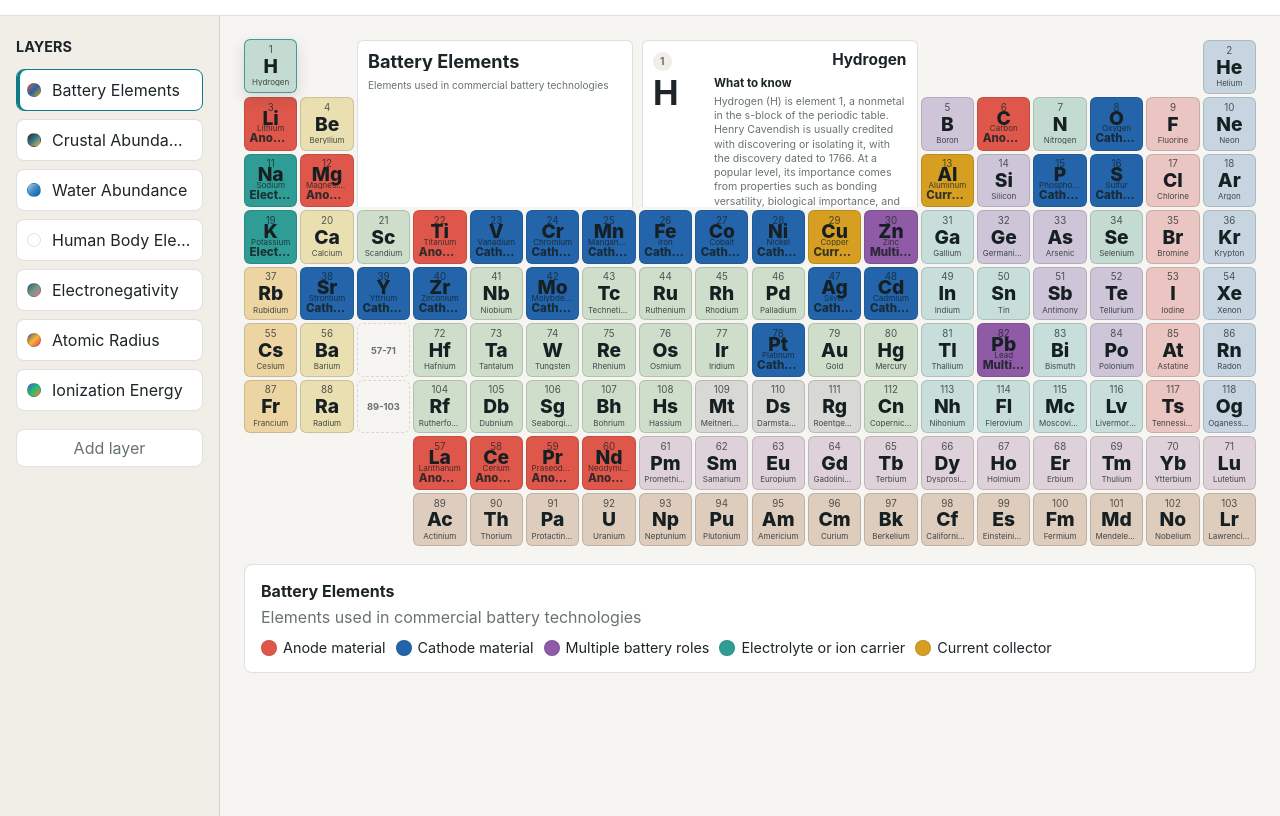
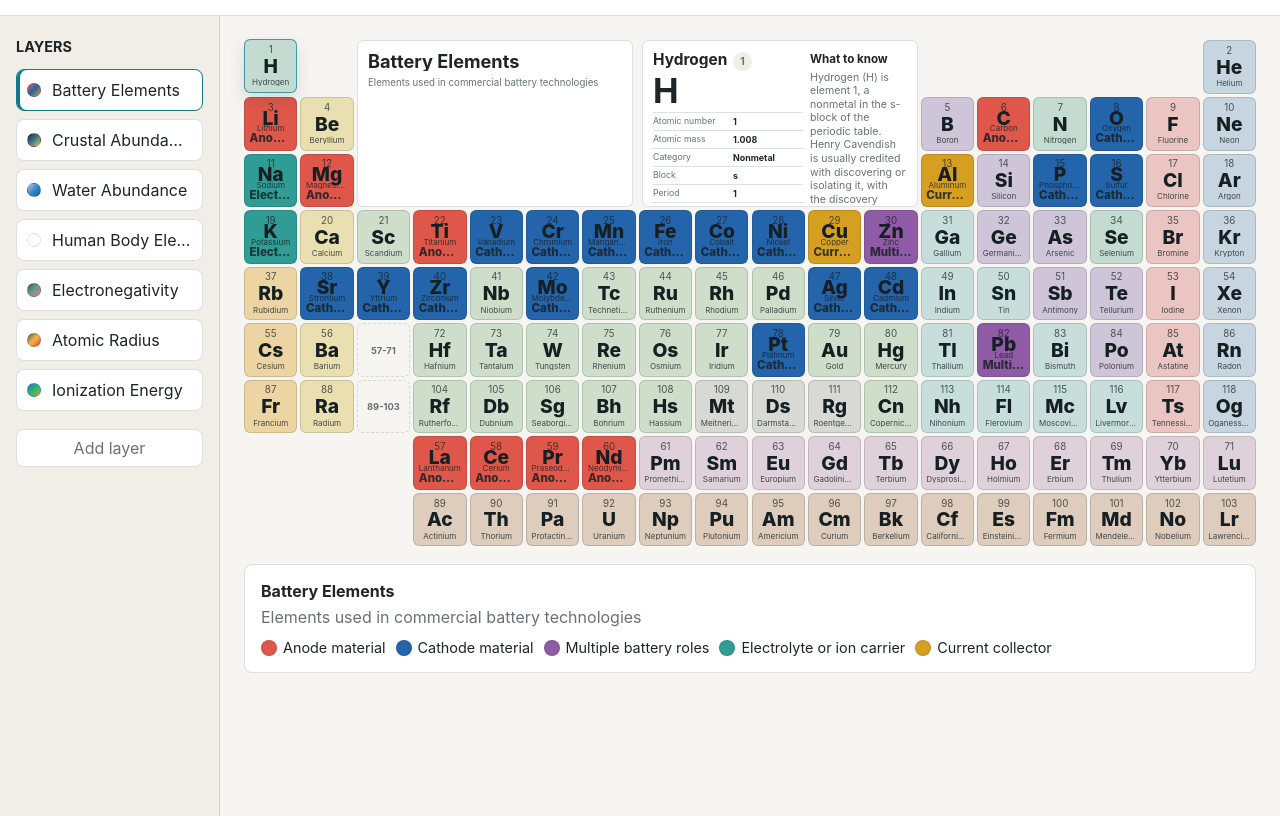
Before and after one commit to heinsaar/qimia, a website built with Vite: page index.html in a window 1280 px wide. Shown: the part 73-889 px from the top of the page. Built offline with nearby package versions, Linux system fonts and the light colour scheme.

Commit message:
Reflow inset panels above table cells
Keep layer context and detail panels constrained inside the table inset. Move the element name to the top-left with the atomic number beside it, place symbol and property rows below, and keep the explanatory story in the right column. Add Playwright geometry checks for the new layout and panel bounds.

```diff
--- a/src/ElementDetail.ts
+++ b/src/ElementDetail.ts
@@ -50,8 +50,10 @@ export class ElementDetail {
     this.container.innerHTML = `
       <aside class="detail-panel is-open" data-testid="element-detail" aria-label="${this.i18n.t('app.elementDetail')}">
         <div class="detail-heading">
-          <span class="detail-number">${element.atomicNumber}</span>
-          <h2 data-testid="detail-name">${name}</h2>
+          <div class="detail-title-row">
+            <h2 data-testid="detail-name">${name}</h2>
+            <span class="detail-number">${element.atomicNumber}</span>
+          </div>
           <strong data-testid="detail-symbol">${element.symbol}</strong>
         </div>
         <section class="detail-story">
--- a/src/style.css
+++ b/src/style.css
@@ -452,17 +452,22 @@ h1 {
 .table-inset {
   display: grid;
   grid-template-columns: minmax(0, 1fr) minmax(0, 1fr);
+  grid-template-rows: minmax(0, 1fr);
   gap: clamp(8px, 0.72vw, 14px);
   align-self: stretch;
   height: 100%;
+  min-height: 0;
+  overflow: hidden;
 }
 
 .layer-context-panel,
 .detail-panel {
   display: grid;
-  gap: clamp(10px, 0.9vw, 18px);
+  align-self: stretch;
+  gap: clamp(8px, 0.72vw, 14px);
   width: 100%;
   height: 100%;
+  max-height: 100%;
   min-width: 0;
   min-height: 0;
   padding: clamp(8px, 0.8vw, 16px);
@@ -477,6 +482,7 @@ h1 {
   grid-template-columns: minmax(54px, 0.35fr) minmax(0, 1fr);
   align-content: start;
   align-items: start;
+  overflow: hidden;
 }
 
 .layer-context-panel:not(.is-human-body) {
@@ -489,7 +495,7 @@ h1 {
 
 .layer-context-content {
   display: grid;
-  gap: 8px;
+  gap: 6px;
   min-width: 0;
 }
 
@@ -504,8 +510,8 @@ h1 {
 .layer-context-content p {
   margin: 0;
   color: var(--color-muted);
-  font-size: clamp(0.58rem, 0.44rem + 0.24vw, 0.8rem);
-  line-height: 1.35;
+  font-size: clamp(0.56rem, 0.43rem + 0.22vw, 0.76rem);
+  line-height: 1.25;
 }
 
 .layer-context-key,
@@ -606,36 +612,40 @@ h1 {
 }
 
 .detail-panel {
-  grid-template-columns: minmax(52px, 0.28fr) minmax(0, 1fr);
-  grid-template-rows: auto auto minmax(0, 1fr);
+  grid-template-columns: minmax(150px, 0.82fr) minmax(0, 1.18fr);
+  grid-template-rows: auto minmax(0, 1fr);
   align-content: start;
   column-gap: clamp(6px, 0.55vw, 10px);
-  row-gap: 5px;
+  row-gap: 4px;
+  overflow: hidden;
 }
 
 .detail-heading {
-  display: contents;
+  display: grid;
+  grid-column: 1;
+  grid-row: 1;
+  align-content: start;
+  gap: 3px;
+  min-width: 0;
+}
+
+.detail-title-row {
+  display: flex;
+  align-items: baseline;
+  gap: 6px;
+  min-width: 0;
 }
 
 .detail-heading h2 {
-  grid-column: 2;
-  grid-row: 1;
-  justify-self: end;
-  align-self: start;
-  max-width: 100%;
   margin: 0;
   overflow: hidden;
   font-size: clamp(0.78rem, 0.5rem + 0.58vw, 1.2rem);
   line-height: 1.05;
-  text-align: right;
   text-overflow: ellipsis;
 }
 
 .detail-number {
-  grid-column: 1;
-  grid-row: 1;
-  align-self: start;
-  width: fit-content;
+  flex: 0 0 auto;
   padding: 3px 7px;
   border-radius: 999px;
   background: var(--color-surface-strong);
@@ -645,8 +655,6 @@ h1 {
 }
 
 .detail-heading strong {
-  grid-column: 1;
-  grid-row: 2;
   align-self: start;
   font-size: clamp(1.65rem, 0.86rem + 1.6vw, 2.9rem);
   line-height: 1;
@@ -654,7 +662,7 @@ h1 {
 
 .detail-story {
   grid-column: 2;
-  grid-row: 2;
+  grid-row: 1 / 3;
   min-width: 0;
   margin: 0;
 }
@@ -668,13 +676,13 @@ h1 {
   margin: 0;
   color: var(--color-muted);
   font-size: clamp(0.6rem, 0.47rem + 0.24vw, 0.82rem);
-  line-height: 1.35;
+  line-height: 1.28;
 }
 
 .detail-list {
   display: grid;
-  grid-column: 1 / -1;
-  grid-row: 3;
+  grid-column: 1;
+  grid-row: 2;
   gap: 0;
   align-self: start;
   min-width: 0;
@@ -683,22 +691,22 @@ h1 {
 
 .detail-row {
   display: grid;
-  grid-template-columns: minmax(78px, 0.8fr) minmax(0, 1fr);
-  gap: 8px;
-  padding: 4px 0;
+  grid-template-columns: minmax(74px, 0.95fr) minmax(0, 1fr);
+  gap: 6px;
+  padding: 3px 0;
   border-top: 1px solid var(--color-border);
 }
 
 .detail-row dt {
   color: var(--color-muted);
-  font-size: clamp(0.54rem, 0.43rem + 0.2vw, 0.72rem);
+  font-size: clamp(0.5rem, 0.4rem + 0.18vw, 0.66rem);
 }
 
 .detail-row dd {
   min-width: 0;
   margin: 0;
   overflow-wrap: anywhere;
-  font-size: clamp(0.55rem, 0.44rem + 0.2vw, 0.74rem);
+  font-size: clamp(0.51rem, 0.41rem + 0.18vw, 0.68rem);
   font-weight: 650;
 }
 
```
Also changed, not shown: tests/element-detail.spec.ts (+15 -5 lines), tests/layer-switching.spec.ts (+3 -0 lines).
